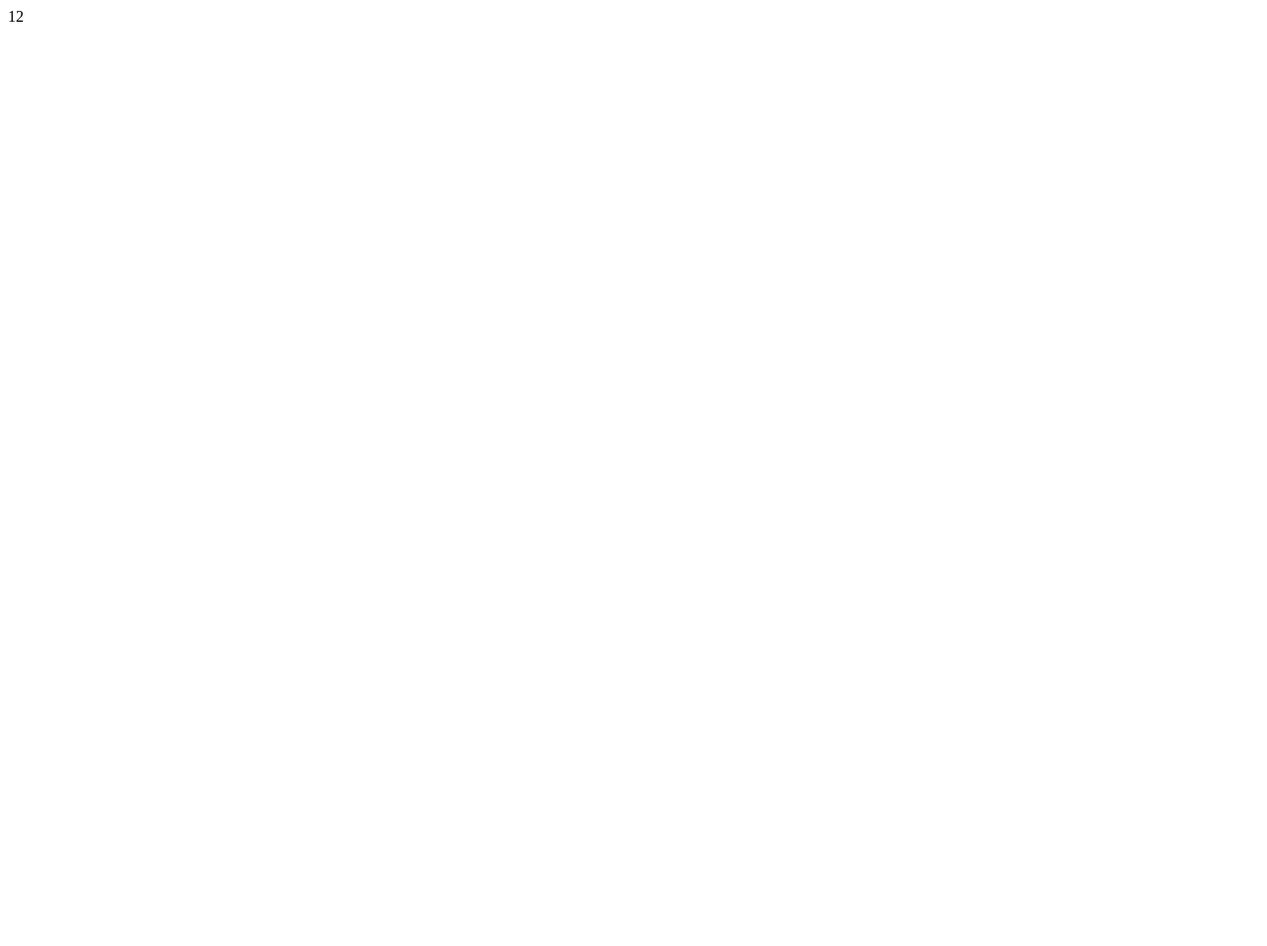
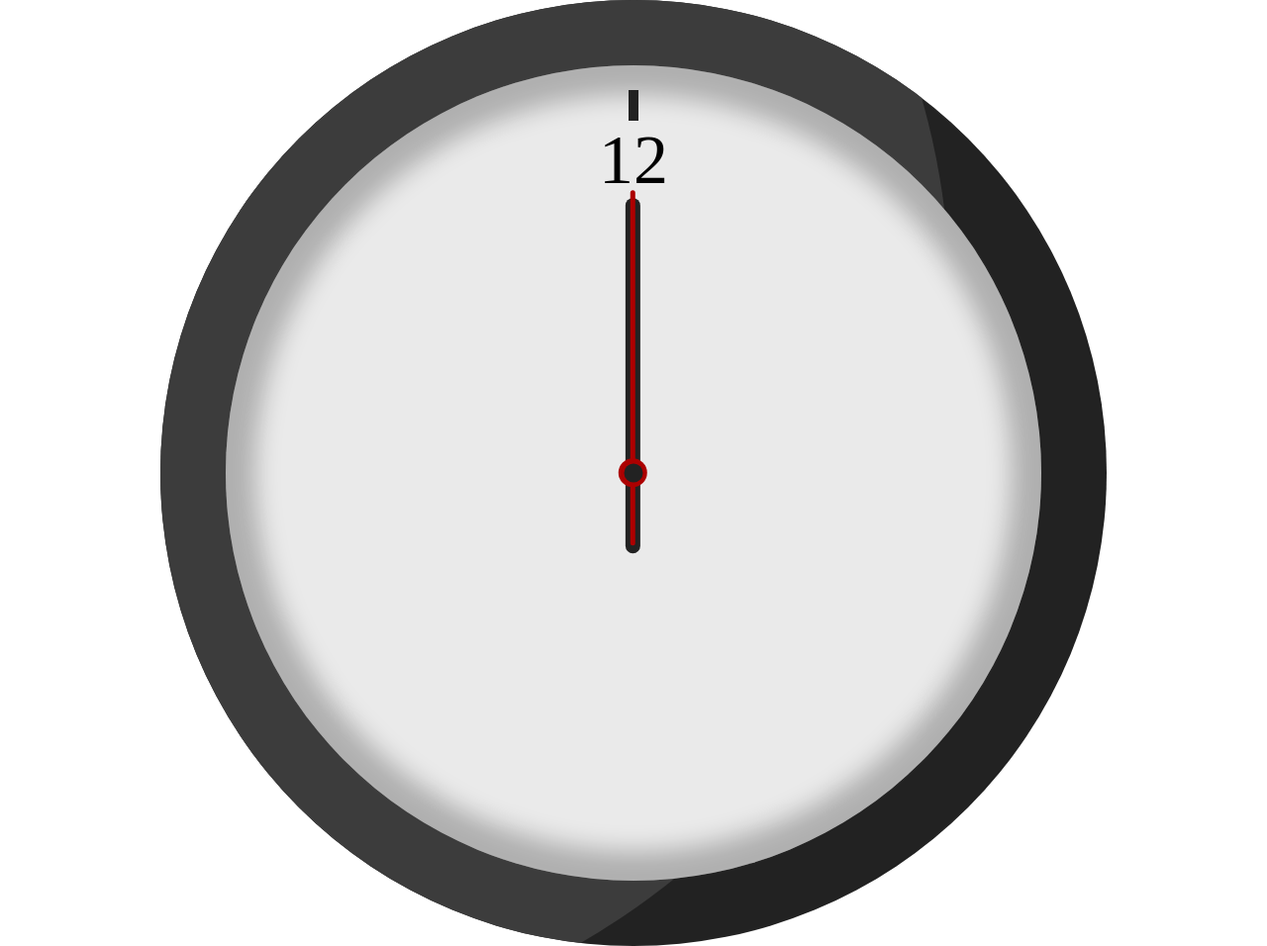
Before and after one commit to softon/analog_clock, a plain HTML site: page index.html in a window 1280 px wide. Shown: the whole page at 99% size. Before the commit the page ends 800 px from the top, so only its background shows below. Drawn offline with Linux system fonts and the light colour scheme; a web font is replaced by a local one.

Commit message:
HTML/CSS Design Complete

```diff
--- a/css/main.css
+++ b/css/main.css
@@ -0,0 +1,162 @@
+* {
+    margin: 0px;
+    box-sizing: border-box;
+
+ }
+
+ body {
+     font-family: 'Amita', cursive;
+     display: flex;
+     justify-content: center;
+     align-items: center;
+     min-height: 100vh;
+     overflow: hidden;
+ }
+
+ .clock-container {
+
+     position: relative;
+     width: 956px;
+     height: 956px;
+     border-radius: 50%;
+     background: #222222;
+     overflow: hidden;
+ }
+
+ .clock-front {
+
+     position: relative;
+     top: -1400px;
+     left: -700px;
+     width: 1498px;
+     height: 1498px;
+     border-radius: 50%;
+     background: #3C3C3C;
+ }
+
+ .clock-face {
+
+     position: relative;
+     z-index: 2;
+     border-radius: 50%;
+     width: 824px;
+     height: 824px;
+     margin: 66px auto;
+     background: #EAEAEA;
+     box-shadow: inset 0px 0px 25px 30px rgba(0, 0, 0, 0.25);
+ }
+
+
+ .num {
+     position: absolute;
+     width: 824px;
+     height: 824px;
+     top: 0px;
+     left: 0px;
+     /* transform: rotate(180deg); */
+ }
+
+ .num .tick-text {
+     font-family: Amita;
+     font-style: normal;
+     font-weight: normal;
+     font-size: 70px;
+     line-height: 70px;
+     /* identical to box height */
+
+     text-align: center;
+
+     color: #000000;
+     /* transform: rotate(-180deg); */
+ }
+
+ .num .tick-thick {
+     width: 10px;
+     height: 31px;
+     margin: 25px auto 5px auto;
+     background: #222222;
+ }
+
+ .num .tick-thin {
+     width: 4px;
+     height: 16px;
+     margin: 25px auto 5px auto;
+     background: #222222;
+ }
+
+
+ /* Dials */
+
+ .top-notch {
+     position: absolute;
+     width: 19px;
+     height: 19px;
+     top: 50%;
+     left: 50%;
+     transform: translate(-50%, -50%);
+     border-radius: 50%;
+
+     background: #222222;
+     z-index: 5;
+ }
+
+ .hours {
+     position: absolute;
+     top: 50%;
+     left: 44%;
+     transform-origin: 74.3% center;
+     transform: translate(-50%, -50%) rotate(90deg);
+     width: 196.91px;
+     height: 13.49px;
+
+     background: #222222;
+     border-radius: 13px;
+
+ }
+
+ .minutes {
+     position: absolute;
+     top: 50%;
+     left: 38%;
+     transform-origin: 77.4% center;
+     transform: translate(-50%, -50%) rotate(90deg);
+     width: 359px;
+     height: 15px;
+
+     background: #222222;
+     border-radius: 13px;
+
+ }
+
+ .seconds {
+     position: absolute;
+     top: 50%;
+     left: 42%;
+     transform-origin: 69.4% center;
+     transform: translate(-50%, -50%) rotate(90deg);
+     width: 339px;
+     height: 29px;
+ }
+
+ .seconds .long-part {
+     position: absolute;
+     top: 50%;
+     left: 38%;
+     transform: translate(-50%, -50%);
+     width: 359px;
+     height: 5px;
+
+     background: #AC0000;
+     border-radius: 13px;
+ }
+ .seconds .round-part {
+     position: absolute;
+     top: 50%;
+     left: 68.5%;
+     transform: translate(-40%, -50%);
+     width: 29px;
+     height: 29px;
+
+     background: #AC0000;
+     border-radius: 50%;
+ }
--- a/index.html
+++ b/index.html
@@ -4,6 +4,8 @@
     <meta charset="UTF-8">
     <meta name="viewport" content="width=device-width, initial-scale=1.0">
     <title>Analog Javascript Clock</title>
+    <link href="https://fonts.googleapis.com/css2?family=Amita:wght@400;700&display=swap" rel="stylesheet">
+    <link rel="stylesheet" href="./css/main.css">
 </head>
 <body>
     <div class="clock-container">
```
